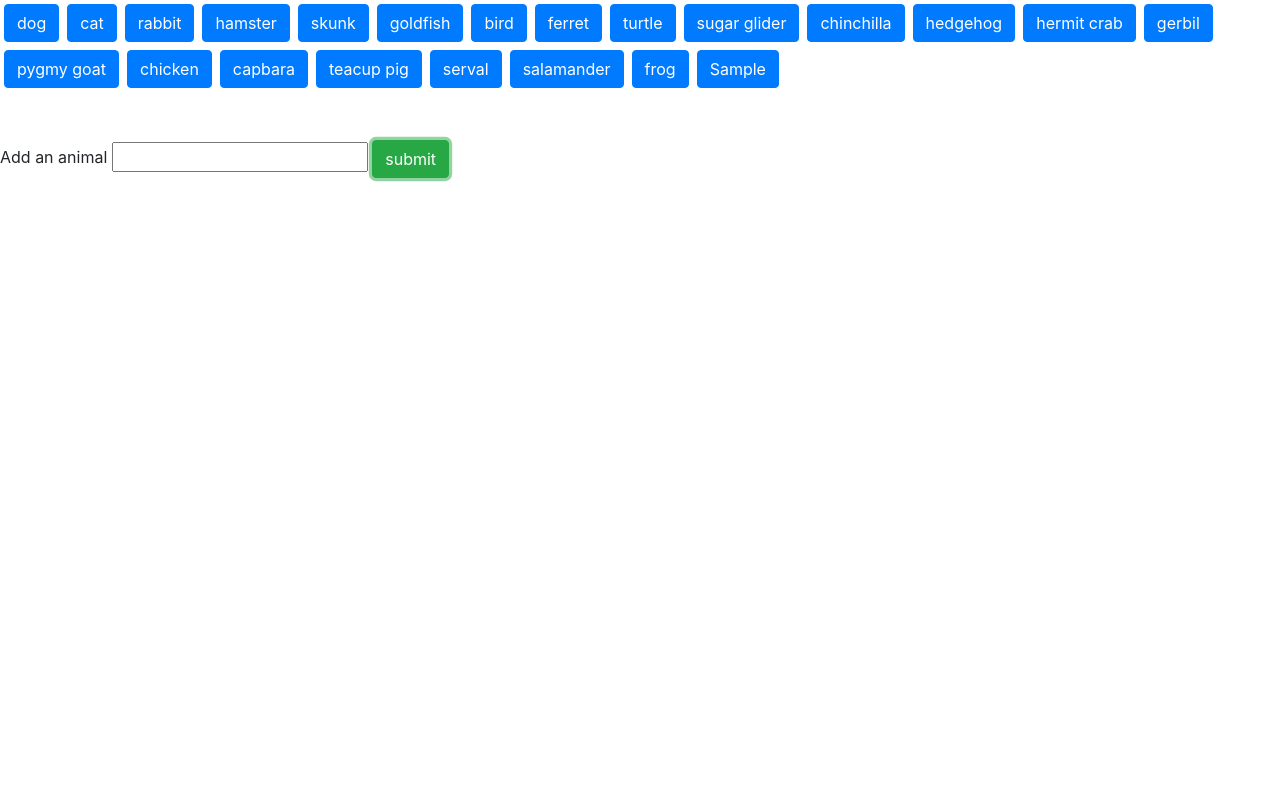
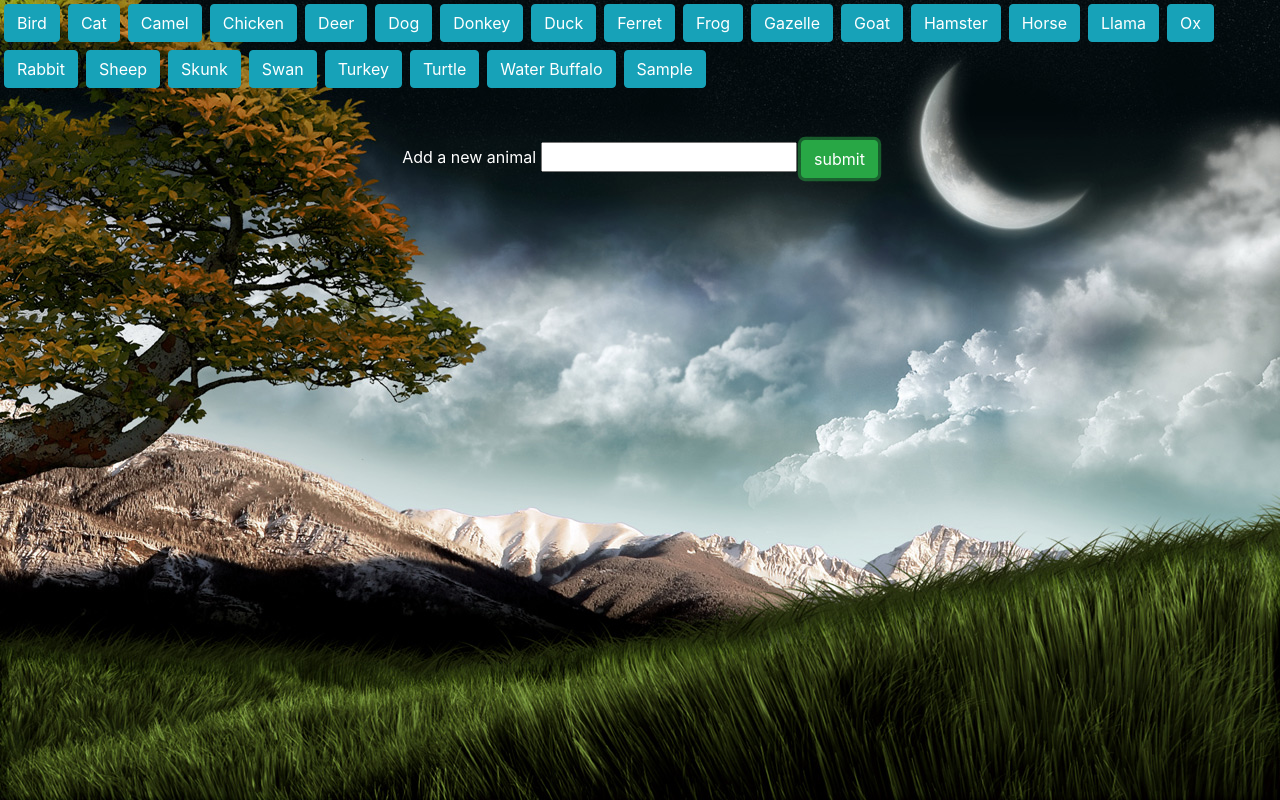
Before and after one commit to hcv4027/GifTastic, a plain HTML site: page index.html in a window 1280 px wide. Both pictures are taken after typing "Sample" into the empty fields and a click on the input "submit". Drawn offline with nearby package versions, Linux system fonts and the light colour scheme.

Commit message:
Updated CSS, added images, commented code

```diff
--- a/assets/css/style.css
+++ b/assets/css/style.css
@@ -1,7 +1,26 @@
+body{
+    background-color: azure;
+    background-image: url('../images/zoo_01.jpg');
+    background-position: center;
+    background-repeat: no-repeat;
+    background-size: cover;
+    height: 800px;
+}
+
+.card-text{
+    text-align: center;
+    text-transform: uppercase;
+    font-weight: bold;
+}
+
 .img-thumbnail {
     height: 200px;
-    width: 200px;
+    width: 300px;
     display:block;
     margin-left:auto;
     margin-right:auto;
 }
+
+#animal-form{
+    text-align: center;
+}
--- a/assets/javascript/app.js
+++ b/assets/javascript/app.js
@@ -1,79 +1,104 @@
-// array of animals. used to generate buttons dynamically.
-var topics = ["dog", "cat", "rabbit", "hamster", "skunk", "goldfish", "bird", "ferret", "turtle", "sugar glider", "chinchilla", "hedgehog", "hermit crab", "gerbil", "pygmy goat", "chicken", "capbara", "teacup pig", "serval", "salamander", "frog"];
+// An array of animals used for generated buttons.
+var topics = ["Bird", "Cat", "Camel", "Chicken",
+              "Deer", "Dog", "Donkey", "Duck",
+              "Ferret", "Frog", "Gazelle", "Goat",
+              "Hamster", "Horse", "Llama", "Ox",
+              "Rabbit", "Sheep", "Skunk",  "Swan",
+              "Turkey",  "Turtle", "Water Buffalo"
+              ];
+
+//Individual pieces of information needed for ajax query
 var queryURL = "https://api.giphy.com/v1/gifs/search?q=";
-var apiKey = "IUVeDO5tMqDFSLwLqPojoTz1CQD7bug7";
+var apiKey = "aJ2r8kvvJRFG4mawIZyH4fOw3LgX015T";
 var searchQty = 10;
-// function to create button elements and display them on the page
-function buttonMaker() {
+
+// This function creates button elements that are displayed on the page.
+function buttonGenerator() {
   $("#animal-buttons").empty();
-  for (i = 0; i <  topics.length; i++) {
+  for (i = 0; i <  topics.length; i++)
+  {
     var emptyButton = $("<button>");
-    // use bootstrap classes for UI. animal-button class used to target later with click event
-    $(emptyButton).addClass("btn btn-primary m-1 animal-button");
-    // set data attribute equal to the string from the array in case i need to reference later
+    // Adding bootstrap classes to organize elements in the UI.
+    $(emptyButton).addClass("btn btn-info m-1 animal-button");
+
+    // Setting a data attribute equal to the string of the current element from the array.
     $(emptyButton).attr("id", topics[i]);
     $(emptyButton).html(topics[i]);
     $("#animal-buttons").append(emptyButton);
   }
 };
-// global function to switch between the animated images and the still images
-function motionMaker() {
-  // if the image the user clicks on is currently in the "still" state, switch to "motion"
+
+// This function toggles between the animated image and the still image.
+function motionToggle()
+{
+  // if the image clicked is currently still, toggle it to animated.
   if ($(this).attr("current-state") === "img-still") {
     $(this).attr("current-state", "img-motion");
     $(this).attr("src", $(this).attr("img-motion"));
-  // if the image the users clicks on is currently in the "motion" state, switch to "still"
-  } else {
+  }
+  // if the image clicked is currently animated, toggle it to still.
+  else
+  {
     $(this).attr("current-state", "img-still");
     $(this).attr("src", $(this).attr("img-still"));
   }
 };
+
 function cardMaker() {
-  // clear any previous elements that were generated
+  // Removes any elements that were generated
   $("#animals").empty();
-  // ajax call based on the paramters set at the top of the file
+
+  // Ajax query call including the parameters created and set above.
   $.ajax({
     url: queryURL + $(this).attr("id") + "&api_key=" + apiKey + "&limit=" + searchQty,
     method: "GET"
   }).then(function (response) {
     for (i= 1; i < searchQty; i++){
-      // REMOVE ME! Testing log
-      console.log(response);
+
       var newCard = $("<div class='card mt-4 mx-2 float-left'>")
       var newImage = $("<img class='card-img-top img-thumbnail'>");
-      // setting variables for the urls for the still image and the motion image
+
+      // Creating variables for the urls for the still images and animated images.
       var stillImage = response.data[i-1].images.downsized_still.url;
       var motionImage = response.data[i-1].images.downsized.url;
-      // setting the "alt" to whatever is provided from GIPHY for the title
+
+      // Adding the alternate naming attribute to the results provided from GIPHY for the title.
       $(newImage).attr("alt", response.data[i-1].title);
-      // set the default source to the still image
+
+      // Set the initial image source to the still image.
       $(newImage).attr("src", stillImage);
-      // set the still image and motion image urls as an attribute to easily reference with (this) later.
+
+      // Set the still image and animated image urls as an attribute to hook in a reference to.
       $(newImage.attr("img-still", stillImage));
       $(newImage.attr("img-motion", motionImage));
+
+      //Sets the state of each gif to still, by default.
       $(newImage).attr("current-state", "img-still");
+
+      //Genrates the new card and appends it to the list presented to the user.
       var newCardBody = $("<div class='card-body'>");
-      // var newCardTitle = $("<h5 class='card-title'>");
-      // newCardTitle.html("Title: " + response.data[i-1].title);
       var newCardText = $("<p class='card-text'>");
       newCardText.html("Rating: " + response.data[i-1].rating);
-      // newCardBody.append(newCardTitle).append(newCardText);
       newCardBody.append(newCardText);
       newCard.append(newImage).append(newCardBody);
       $("#animals").append(newCard);
     };
   })
 };
+
+//This function adds an animal button based on submitted user input.
 function addAnimal() {
   event.preventDefault();
   var newAnimal = $("#animal-input").val();
   topics.push(newAnimal);
   $("#animal-input").val("");
-  buttonMaker();
+  buttonGenerator();
 };
-// event listeners
+
+// These are the event listeners
 $(document).on('click', '.animal-button', cardMaker);
-$(document).on('click', '.img-thumbnail', motionMaker);
+$(document).on('click', '.img-thumbnail', motionToggle);
 $(document).on('click', '#add-animal', addAnimal);
-// call the buttonMaker function to populate the page.
-buttonMaker();
+
+// Calls the buttonGenerator function to populate all animal buttons on HTML page.
+buttonGenerator();
--- a/index.html
+++ b/index.html
@@ -12,8 +12,8 @@
 <body>
 
   <div id="animal-buttons"></div>
-  <form id="animal-form" class="float-left mt-5 mr-5">
-      <label for="animal-input">Add an animal</label>
+  <form id="animal-form" class="mt-5 ml-50 mr-50">
+      <label for="animal-input"><font color="White">Add a new animal</font></label>
       <input type="text" id="animal-input">
       <input id="add-animal" type="submit" value="submit" class="btn btn-success">
   </form>
```
Also changed, not shown: assets/images/zoo_01.jpg (added).
